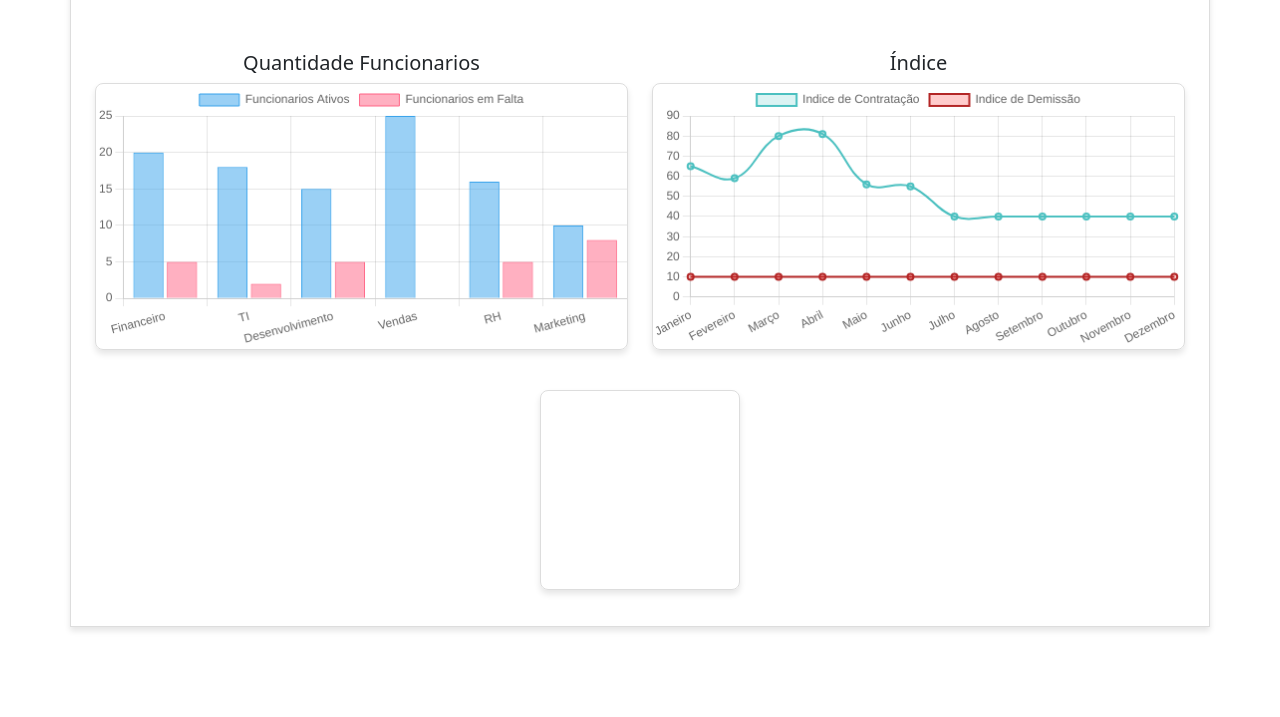
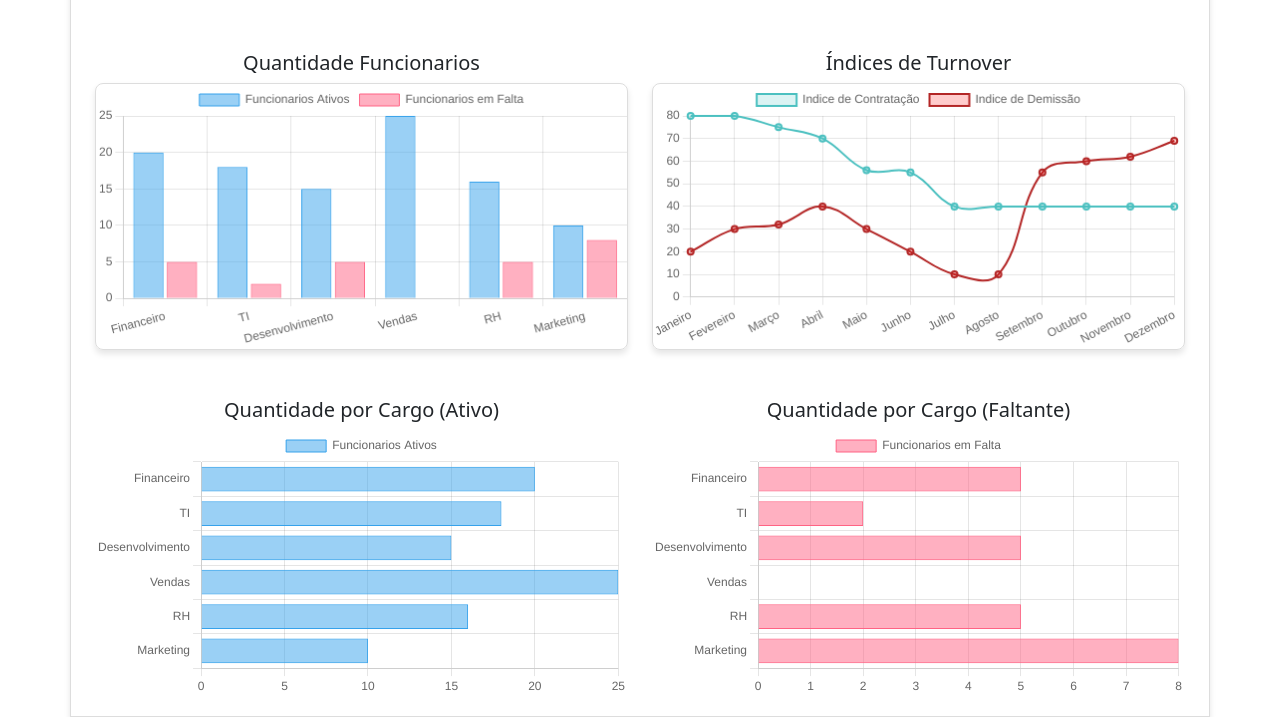
Before and after one commit to Ronildo22/dashBoardRH, a plain HTML site: page index.html in a window 1280 px wide. Shown: the part 106-823 px from the top of the page. Before the commit the page ends 800 px from the top, so only its background shows below. Drawn offline with nearby package versions, Linux system fonts and the light colour scheme.

Commit message:
feat: add horizontal bar charts

```diff
--- /dev/null
+++ b/chatsJS/actionsCharts/updateHorizontalBarChartActive.js
@@ -0,0 +1,20 @@
+import { sector } from "../../databaseFictitious/sector.js";
+import { infoSectorActive } from "../../databaseFictitious/infoSectorActive.js";
+import { objhorizontalBarChartActive } from "../horizontalBarChartActive.js";
+
+export function updateHorizontalChartActive(indexColunmChart) {
+    /*
+        Verfica qual barra do barChart foi clicada e atualiza o
+        horizontalbarChartActivate com informacoes de acordo com o setor selecionado.
+    */
+
+    const sectorSelected = sector[indexColunmChart];
+
+    objhorizontalBarChartActive.data.labels =
+        infoSectorActive[sectorSelected.toUpperCase()].labels;
+
+    objhorizontalBarChartActive.data.datasets[0].data =
+        infoSectorActive[sectorSelected.toUpperCase()].data;
+
+    objhorizontalBarChartActive.update();
+}
--- /dev/null
+++ b/chatsJS/actionsCharts/updateHorizontalChartLack.js
@@ -0,0 +1,20 @@
+import { sector } from "../../databaseFictitious/sector.js";
+import { infoSectorLack } from "../../databaseFictitious/infoSectorLack.js";
+import { objhorizontalBarChartLack } from "../horizontalBarChartLack.js";
+
+export function updateHorizontalChartLack(indexColunmChart) {
+    /*
+        Verfica qual barra do barChart foi clicada e atualiza o
+        horizontalbarChartActivate com informacoes de acordo com o setor selecionado.
+    */
+
+    const sectorSelected = sector[indexColunmChart];
+
+    objhorizontalBarChartLack.data.labels =
+        infoSectorLack[sectorSelected.toUpperCase()].labels;
+
+    objhorizontalBarChartLack.data.datasets[0].data =
+        infoSectorLack[sectorSelected.toUpperCase()].data;
+
+    objhorizontalBarChartLack.update();
+}
--- a/chatsJS/barChart.js
+++ b/chatsJS/barChart.js
@@ -1,13 +1,8 @@
-import { createDoughnutChart } from "../main.js";
-
-export const sector = [
-    "Financeiro",
-    "TI",
-    "Desenvolvimento",
-    "Vendas",
-    "RH",
-    "Marketing",
-];
+import { updateHorizontalChartActive } from "./actionsCharts/updateHorizontalBarChartActive.js";
+import { updateHorizontalChartLack } from "./actionsCharts/updateHorizontalChartLack.js";
+import { sector } from "../databaseFictitious/sector.js";
+import { employeesActive } from "../databaseFictitious/employeesActive.js";
+import { employeesLack } from "../databaseFictitious/employeesLack.js";
 
 const barChart = document.querySelector("#barChart").getContext("2d");
 export const objBarChart = new Chart(barChart, {
@@ -17,14 +12,14 @@ export const objBarChart = new Chart(barChart, {
         datasets: [
             {
                 label: "Funcionarios Ativos",
-                data: [20, 18, 15, 25, 16, 10],
+                data: employeesActive.data,
                 backgroundColor: "rgba(54, 162, 235, 0.5)",
                 borderColor: "rgba(54, 162, 235, 1)",
                 borderWidth: 1,
             },
             {
                 label: "Funcionarios em Falta",
-                data: [5, 2, 5, 0, 5, 8],
+                data: employeesLack.data,
                 backgroundColor: "rgba(255, 99, 132, 0.5)",
                 borderColor: "rgba(255, 99, 132, 1)",
                 borderWidth: 1,
@@ -36,6 +31,8 @@ export const objBarChart = new Chart(barChart, {
             beginAtZero: true,
         },
         onClick: (e) => {
+
+            // ADQUIRE A BARRA CLICADA E MOSTRA A QUANTIDADE DE FUNCIONARIOS POR CARGO
             const canvasPosition = Chart.helpers.getRelativePosition(
                 e,
                 objBarChart
@@ -45,7 +42,8 @@ export const objBarChart = new Chart(barChart, {
                 canvasPosition.x
             );
 
-            createDoughnutChart(dataX);
+            updateHorizontalChartActive(dataX);
+            updateHorizontalChartLack(dataX);
         },
     },
 });
--- /dev/null
+++ b/chatsJS/horizontalBarChartActive.js
@@ -0,0 +1,24 @@
+import { sector } from "../databaseFictitious/sector.js";
+
+const horizontalBarChartActive = document
+    .querySelector("#horizontalBarChartActive")
+    .getContext("2d");
+
+export const objhorizontalBarChartActive = new Chart(horizontalBarChartActive, {
+    type: "bar",
+    data: {
+        labels: sector,
+        datasets: [
+            {
+                label: "Funcionarios Ativos",
+                data: [20, 18, 15, 25, 16, 10],
+                backgroundColor: "rgba(54, 162, 235, 0.5)",
+                borderColor: "rgba(54, 162, 235, 1)",
+                borderWidth: 1,
+            },
+        ],
+    },
+    options: {
+        indexAxis: "y",
+    },
+});
--- /dev/null
+++ b/chatsJS/horizontalBarChartLack.js
@@ -0,0 +1,24 @@
+import { sector } from "../databaseFictitious/sector.js";
+
+const horizontalBarChartLack = document
+    .querySelector("#horizontalBarChartLack")
+    .getContext("2d");
+
+export const objhorizontalBarChartLack = new Chart(horizontalBarChartLack, {
+    type: "bar",
+    data: {
+        labels: sector,
+        datasets: [
+            {
+                label: "Funcionarios em Falta",
+                data: [5, 2, 5, 0, 5, 8],
+                backgroundColor: "rgba(255, 99, 132, 0.5)",
+                borderColor: "rgba(255, 99, 132, 1)",
+                borderWidth: 1,
+            },
+        ],
+    },
+    options: {
+        indexAxis: "y",
+    },
+});
--- a/chatsJS/lineChart.js
+++ b/chatsJS/lineChart.js
@@ -19,7 +19,7 @@ const objLineChart = new Chart(lineChart, {
         datasets: [
             {
                 label: "Indice de Contratação",
-                data: [65, 59, 80, 81, 56, 55, 40, 40, 40, 40, 40, 40],
+                data: [80, 80, 75, 70, 56, 55, 40, 40, 40, 40, 40, 40],
                 borderColor: "rgba(75, 192, 192, 1)",
                 backgroundColor: "rgba(75, 192, 192, 0.2)",
                 borderWidth: 2,
@@ -27,7 +27,7 @@ const objLineChart = new Chart(lineChart, {
             },
             {
                 label: "Indice de Demissão",
-                data: [10, 10, 10, 10, 10, 10, 10, 10, 10, 10, 10, 10],
+                data: [20, 30, 32, 40, 30, 20, 10, 10, 55, 60, 62, 69],
                 borderColor: " rgba(179, 38, 38, 1)",
                 backgroundColor: "rgba(255, 4, 4, 0.2)",
                 borderWidth: 2,
--- /dev/null
+++ b/databaseFictitious/employeesActive.js
@@ -0,0 +1,4 @@
+
+export const employeesActive = {
+    data: [20, 18, 15, 25, 16, 10]
+}
--- /dev/null
+++ b/databaseFictitious/employeesLack.js
@@ -0,0 +1,4 @@
+
+export const employeesLack= {
+    data: [5, 2, 5, 0, 5, 8]
+}
--- /dev/null
+++ b/databaseFictitious/infoSectorActive.js
@@ -0,0 +1,148 @@
+// INFORMACOES PARA ADICIONAR NO DoughnutChart
+
+export const infoSectorActive = {
+    FINANCEIRO: {
+        labels: [
+            "Estagiarios",
+            "Analista JR",
+            "Analista Pleno",
+            "Analista Senior",
+            "Gestor",
+        ],
+        data: [2, 3, 5, 3, 2],
+        backgroundColor: [
+            "rgba(75, 192, 192, 1)",
+            "rgba(255, 159, 64, 1)",
+            "rgba(5, 155, 255, 1)",
+            "rgba(255, 99, 132, 1)",
+            "rgba(255, 205, 86, 1)",
+        ],
+        borderColor: [
+            "rgba(255, 255, 255, 1)",
+            "rgba(255, 255, 255, 1)",
+            "rgba(255, 255, 255, 1)",
+            "rgba(255, 255, 255, 1)",
+            "rgba(255, 255, 255, 1)",
+        ],
+    },
+    TI: {
+        labels: [
+            "Estagiarios",
+            "Analista JR",
+            "Analista Pleno",
+            "Analista Senior",
+            "Gestor",
+        ],
+        data: [1, 2, 2, 4, 1],
+        backgroundColor: [
+            "rgba(75, 192, 192, 1)",
+            "rgba(255, 159, 64, 1)",
+            "rgba(5, 155, 255, 1)",
+            "rgba(255, 99, 132, 1)",
+            "rgba(255, 205, 86, 1)",
+        ],
+        borderColor: [
+            "rgba(255, 255, 255, 1)",
+            "rgba(255, 255, 255, 1)",
+            "rgba(255, 255, 255, 1)",
+            "rgba(255, 255, 255, 1)",
+            "rgba(255, 255, 255, 1)",
+        ],
+    },
+    DESENVOLVIMENTO: {
+        labels: [
+            "Estagiarios",
+            "Analista JR",
+            "Analista Pleno",
+            "Analista Senior",
+            "Gestor",
+        ],
+        data: [4, 4, 6, 6, 2],
+        backgroundColor: [
+            "rgba(75, 192, 192, 1)",
+            "rgba(255, 159, 64, 1)",
+            "rgba(5, 155, 255, 1)",
+            "rgba(255, 99, 132, 1)",
+            "rgba(255, 205, 86, 1)",
+        ],
+        borderColor: [
+            "rgba(255, 255, 255, 1)",
+            "rgba(255, 255, 255, 1)",
+            "rgba(255, 255, 255, 1)",
+            "rgba(255, 255, 255, 1)",
+            "rgba(255, 255, 255, 1)",
+        ],
+    },
+    VENDAS: {
+        labels: [
+            "Estagiarios",
+            "Analista JR",
+            "Analista Pleno",
+            "Analista Senior",
+            "Gestor",
+        ],
+        data: [1, 1, 4, 2, 1],
+        backgroundColor: [
+            "rgba(75, 192, 192, 1)",
+            "rgba(255, 159, 64, 1)",
+            "rgba(5, 155, 255, 1)",
+            "rgba(255, 99, 132, 1)",
+            "rgba(255, 205, 86, 1)",
+        ],
+        borderColor: [
+            "rgba(255, 255, 255, 1)",
+            "rgba(255, 255, 255, 1)",
+            "rgba(255, 255, 255, 1)",
+            "rgba(255, 255, 255, 1)",
+            "rgba(255, 255, 255, 1)",
+        ],
+    },
+    RH: {
+        labels: [
+            "Estagiarios",
+            "Analista JR",
+            "Analista Pleno",
+            "Analista Senior",
+            "Gestor",
+        ],
+        data: [1, 1, 4, 2, 1],
+        backgroundColor: [
+            "rgba(75, 192, 192, 1)",
+            "rgba(255, 159, 64, 1)",
+            "rgba(5, 155, 255, 1)",
+            "rgba(255, 99, 132, 1)",
+            "rgba(255, 205, 86, 1)",
+        ],
+        borderColor: [
+            "rgba(255, 255, 255, 1)",
+            "rgba(255, 255, 255, 1)",
+            "rgba(255, 255, 255, 1)",
+            "rgba(255, 255, 255, 1)",
+            "rgba(255, 255, 255, 1)",
+        ],
+    },
+    MARKETING: {
+        labels: [
+            "Estagiarios",
+            "Analista JR",
+            "Analista Pleno",
+            "Analista Senior",
+            "Gestor",
+        ],
+        data: [1, 2, 3, 1, 1],
+        backgroundColor: [
+            "rgba(75, 192, 192, 1)",
+            "rgba(255, 159, 64, 1)",
+            "rgba(5, 155, 255, 1)",
+            "rgba(255, 99, 132, 1)",
+            "rgba(255, 205, 86, 1)",
+        ],
+        borderColor: [
+            "rgba(255, 255, 255, 1)",
+            "rgba(255, 255, 255, 1)",
+            "rgba(255, 255, 255, 1)",
+            "rgba(255, 255, 255, 1)",
+            "rgba(255, 255, 255, 1)",
+        ],
+    },
+};
--- /dev/null
+++ b/databaseFictitious/infoSectorLack.js
@@ -0,0 +1,148 @@
+// INFORMACOES PARA ADICIONAR NO DoughnutChart
+
+export const infoSectorLack = {
+    FINANCEIRO: {
+        labels: [
+            "Estagiarios",
+            "Analista JR",
+            "Analista Pleno",
+            "Analista Senior",
+            "Gestor",
+        ],
+        data: [0, 1, 2, 2, 0],
+        backgroundColor: [
+            "rgba(75, 192, 192, 1)",
+            "rgba(255, 159, 64, 1)",
+            "rgba(5, 155, 255, 1)",
+            "rgba(255, 99, 132, 1)",
+            "rgba(255, 205, 86, 1)",
+        ],
+        borderColor: [
+            "rgba(255, 255, 255, 1)",
+            "rgba(255, 255, 255, 1)",
+            "rgba(255, 255, 255, 1)",
+            "rgba(255, 255, 255, 1)",
+            "rgba(255, 255, 255, 1)",
+        ],
+    },
+    TI: {
+        labels: [
+            "Estagiarios",
+            "Analista JR",
+            "Analista Pleno",
+            "Analista Senior",
+            "Gestor",
+        ],
+        data: [1, 0, 1, 0, 0],
+        backgroundColor: [
+            "rgba(75, 192, 192, 1)",
+            "rgba(255, 159, 64, 1)",
+            "rgba(5, 155, 255, 1)",
+            "rgba(255, 99, 132, 1)",
+            "rgba(255, 205, 86, 1)",
+        ],
+        borderColor: [
+            "rgba(255, 255, 255, 1)",
+            "rgba(255, 255, 255, 1)",
+            "rgba(255, 255, 255, 1)",
+            "rgba(255, 255, 255, 1)",
+            "rgba(255, 255, 255, 1)",
+        ],
+    },
+    DESENVOLVIMENTO: {
+        labels: [
+            "Estagiarios",
+            "Analista JR",
+            "Analista Pleno",
+            "Analista Senior",
+            "Gestor",
+        ],
+        data: [1, 2, 2, 0, 0],
+        backgroundColor: [
+            "rgba(75, 192, 192, 1)",
+            "rgba(255, 159, 64, 1)",
+            "rgba(5, 155, 255, 1)",
+            "rgba(255, 99, 132, 1)",
+            "rgba(255, 205, 86, 1)",
+        ],
+        borderColor: [
+            "rgba(255, 255, 255, 1)",
+            "rgba(255, 255, 255, 1)",
+            "rgba(255, 255, 255, 1)",
+            "rgba(255, 255, 255, 1)",
+            "rgba(255, 255, 255, 1)",
+        ],
+    },
+    VENDAS: {
+        labels: [
+            "Estagiarios",
+            "Analista JR",
+            "Analista Pleno",
+            "Analista Senior",
+            "Gestor",
+        ],
+        data: [0, 0, 0, 0, 0],
+        backgroundColor: [
+            "rgba(75, 192, 192, 1)",
+            "rgba(255, 159, 64, 1)",
+            "rgba(5, 155, 255, 1)",
+            "rgba(255, 99, 132, 1)",
+            "rgba(255, 205, 86, 1)",
+        ],
+        borderColor: [
+            "rgba(255, 255, 255, 1)",
+            "rgba(255, 255, 255, 1)",
+            "rgba(255, 255, 255, 1)",
+            "rgba(255, 255, 255, 1)",
+            "rgba(255, 255, 255, 1)",
+        ],
+    },
+    RH: {
+        labels: [
+            "Estagiarios",
+            "Analista JR",
+            "Analista Pleno",
+            "Analista Senior",
+            "Gestor",
+        ],
+        data: [1, 1, 1, 2, 0],
+        backgroundColor: [
+            "rgba(75, 192, 192, 1)",
+            "rgba(255, 159, 64, 1)",
+            "rgba(5, 155, 255, 1)",
+            "rgba(255, 99, 132, 1)",
+            "rgba(255, 205, 86, 1)",
+        ],
+        borderColor: [
+            "rgba(255, 255, 255, 1)",
+            "rgba(255, 255, 255, 1)",
+            "rgba(255, 255, 255, 1)",
+            "rgba(255, 255, 255, 1)",
+            "rgba(255, 255, 255, 1)",
+        ],
+    },
+    MARKETING: {
+        labels: [
+            "Estagiarios",
+            "Analista JR",
+            "Analista Pleno",
+            "Analista Senior",
+            "Gestor",
+        ],
+        data: [2, 2, 3, 1, 0],
+        backgroundColor: [
+            "rgba(75, 192, 192, 1)",
+            "rgba(255, 159, 64, 1)",
+            "rgba(5, 155, 255, 1)",
+            "rgba(255, 99, 132, 1)",
+            "rgba(255, 205, 86, 1)",
+        ],
+        borderColor: [
+            "rgba(255, 255, 255, 1)",
+            "rgba(255, 255, 255, 1)",
+            "rgba(255, 255, 255, 1)",
+            "rgba(255, 255, 255, 1)",
+            "rgba(255, 255, 255, 1)",
+        ],
+    },
+};
--- /dev/null
+++ b/databaseFictitious/sector.js
@@ -0,0 +1,8 @@
+export const sector = [
+    "Financeiro",
+    "TI",
+    "Desenvolvimento",
+    "Vendas",
+    "RH",
+    "Marketing",
+];
--- a/index.html
+++ b/index.html
@@ -29,18 +29,31 @@
                     </header>
                     <div class="row">
                         <div class="col-6">
-                          <h5 class="row d-flex justify-content-center">Quantidade Funcionarios</h5>
+                            <h5 class="row d-flex justify-content-center">
+                                Quantidade Funcionarios
+                            </h5>
                             <canvas id="barChart"></canvas>
                         </div>
                         <div class="col-6">
-                          <h5 class="row d-flex justify-content-center">Índice</h5>
+                            <h5 class="row d-flex justify-content-center">
+                                Índices de Turnover
+                            </h5>
                             <canvas id="lineChart"></canvas>
                         </div>
                     </div>
-                    <div class="row w-25 p-3">
-                      <div class="d-flex justify-content-center mt-4">
-                        <canvas id="doughnutChart"></canvas>
-                      </div>
+                    <div class="row mt-5">
+                        <div class="col-6">
+                            <h5 class="row d-flex justify-content-center">
+                                Quantidade por Cargo (Ativo)
+                            </h5>
+                            <canvas id="horizontalBarChartActive"></canvas>
+                        </div>
+                        <div class="col-6">
+                            <h5 class="row d-flex justify-content-center">
+                                Quantidade por Cargo (Faltante)
+                            </h5>
+                            <canvas id="horizontalBarChartLack"></canvas>
+                        </div>
                     </div>
                 </div>
             </section>
@@ -48,7 +61,8 @@
 
         <script type="module" src="./chatsJS/barChart.js"></script>
         <script type="module" src="./chatsJS/lineChart.js"></script>
-        <script type="module" src="./chatsJS/doughnutChart.js"></script>
+        <script type="module" src="./chatsJS/horizontalBarChartActive.js"></script>
+        <script type="module" src="./chatsJS/horizontalBarChartLack.js"></script>
         <script type="module" src="./main.js"></script>
 
         <script
--- a/main.js
+++ /dev/null
@@ -1,7 +0,0 @@
-import { sector } from "./chatsJS/barChart.js";
-
-export function createDoughnutChart(indexColunmChart) {
-
-    console.log(sector[indexColunmChart]);
-
-}
```
